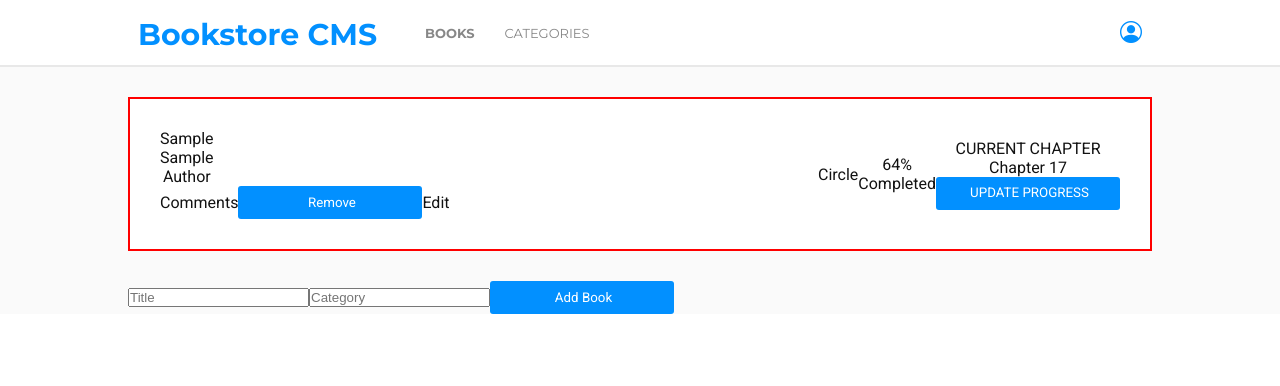
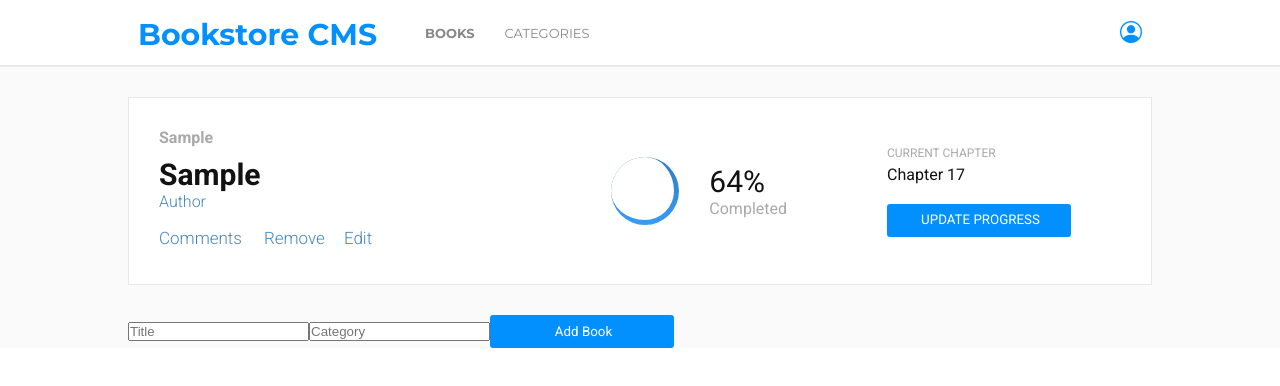
Before and after one commit to orozCoding/bookstore, a React (Create React App) app: page / in a window 1280 px wide. Both pictures are taken after typing "Sample", "Sample" into the empty fields and a click on the button "Add Book". Shown: the top 386 px of the page. Built offline with nearby package versions, Linux system fonts and the light colour scheme; no server answers.

Commit message:
style book chapter progress

```diff
--- a/src/App.css
+++ b/src/App.css
@@ -116,11 +116,90 @@ a:visited {
   justify-content: space-between;
   padding: 30px;
   background-color: #fff;
-  border: 2px solid red;
+  border: 1px solid #e8e8e8;
 }
 
 .bookInfoContainer {
   align-items: flex-start;
+  gap: 10px;
+}
+
+.bookCoreInfo {
+  align-items: flex-start;
+}
+
+.bookCategory {
+  color: darkgray;
+}
+
+.bookTitle {
+  margin-top: 10px;
+  font-size: 30px;
+  color: #121212;
+}
+
+.bookAuthor {
+  color: #4386bf;
+}
+
+.bookProgressContainer {
+  margin-right: 50px;
+  gap: 100px;
+}
+
+.bookStats {
+  gap: 30px;
+}
+
+.bookStatsMetricsContainer {
+  align-items: flex-start;
+}
+
+.bookStatsMetricsNumber {
+  color: #121212;
+  font-size: 30px;
+}
+
+.bookStatsMetricsStatus {
+  color: darkgray;
+}
+
+.bookChapterContainer {
+  gap: 5px;
+  align-items: flex-start;
+}
+
+.bookChapterContainer button {
+  margin-top: 15px;
+}
+
+.bookChapterTitle {
+  font-size: 12px;
+  color: darkgray;
+}
+
+.bookRemoveButton,
+.bookInfoActions {
+  background: none;
+  color: #4386bf;
+  width: fit-content;
+  font-size: 17px;
+  font-family: 'Roboto', sans-serif;
+}
+
+.bookStatsCircle {
+  width: 4.25rem;
+  height: 4.25rem;
+  border-right: double 5px transparent;
+  border-bottom: double 5px transparent;
+  border-radius: 50%;
+  background-image:
+    linear-gradient(white, white),
+    linear-gradient(to bottom, #307bbe, #379cf6);
+  border-image-slice: 44;
+  background-origin: border-box;
+  -webkit-background-clip: content-box, border-box;
+  background-clip: content-box, border-box;
 }
 
 .click {
@@ -132,7 +211,7 @@ a:visited {
 }
 
 .light {
-  font-weight: lighter;
+  font-weight: 300;
 }
 
 .mon {
--- a/src/components/books/book.js
+++ b/src/components/books/book.js
@@ -17,27 +17,27 @@ const Book = (props) => {
     <li key={id} className="bookLi d-flex">
       <div className="bookInfoContainer d-flex col">
         <div className="bookCoreInfo d-flex col">
-          <div><p>{category}</p></div>
-          <div><p>{title}</p></div>
-          <div><p>Author</p></div>
+          <div><p className="bookCategory bold">{category}</p></div>
+          <div><p className="bookTitle bold">{title}</p></div>
+          <div><p className="bookAuthor light">Author</p></div>
         </div>
         <div className="bookInfoActions d-flex">
-          <div>Comments</div>
-          <button type="button" name="removeBookButton" id={id} onClick={removeBookFromStore}>Remove</button>
-          <div>Edit</div>
+          <div className="click light">Comments</div>
+          <button className="bookRemoveButton light click" type="button" name="removeBookButton" id={id} onClick={removeBookFromStore}>Remove</button>
+          <div className="click light">Edit</div>
         </div>
       </div>
       <div className="bookProgressContainer d-flex">
         <div className="bookStats d-flex">
-          <div className="bookStatsCircle">Circle</div>
+          <div className="bookStatsCircle" />
           <div className="bookStatsMetricsContainer d-flex col">
             <div className="bookStatsMetricsNumber">64%</div>
             <div className="bookStatsMetricsStatus">Completed</div>
           </div>
         </div>
         <div className="bookChapterContainer d-flex col">
-          <div><p>CURRENT CHAPTER</p></div>
-          <div><p>Chapter 17</p></div>
+          <div><p className="bookChapterTitle">CURRENT CHAPTER</p></div>
+          <div><p className="bookCurrentChapter">Chapter 17</p></div>
           <button type="button">UPDATE PROGRESS</button>
         </div>
       </div>
```
